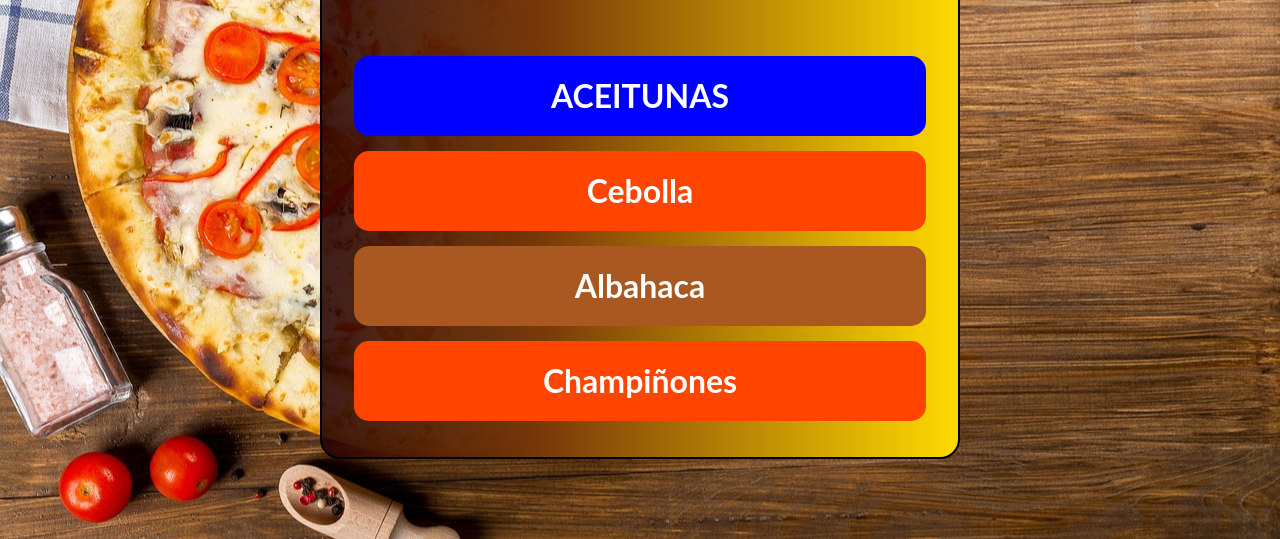
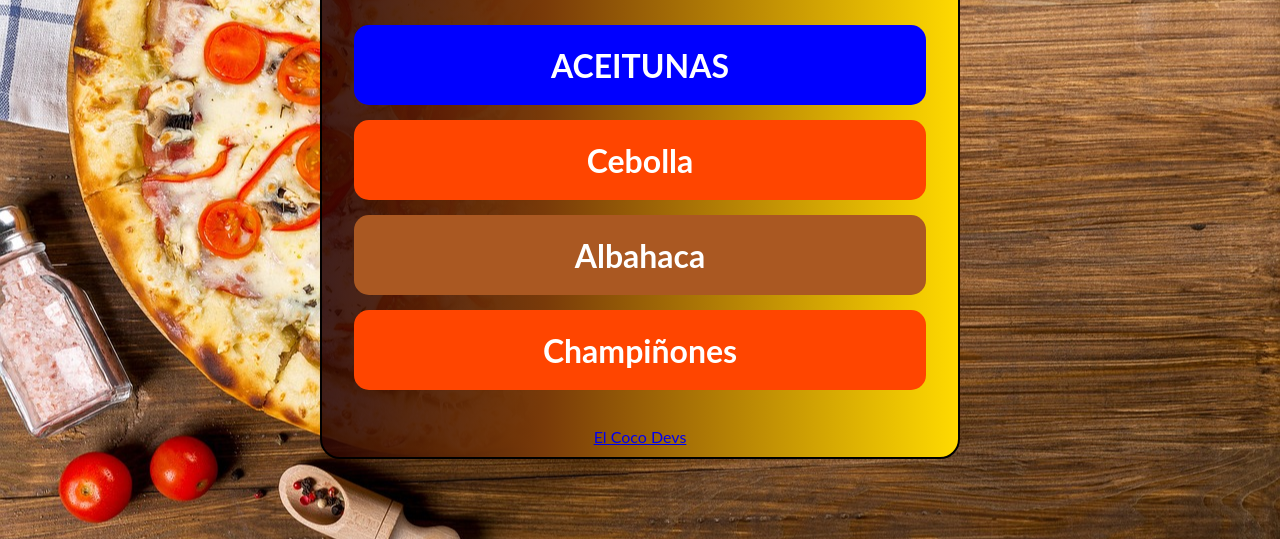
Before and after one commit to elCoco99/curso-dom-js, a plain HTML site: page pizza-topping/index.html in a window 1280 px wide. Shown: the part 261-800 px from the top of the page. Drawn offline with Linux system fonts and the light colour scheme.

Commit message:
agregar ejemplos de manipulacion del dom con JS

```diff
--- a/pizza-topping/index.html
+++ b/pizza-topping/index.html
@@ -16,6 +16,7 @@
       <li class="topping marron" id="albahaca">Albahaca</li>
       <li class="topping naranja" >Champiñones</li>
     </ul>
+    <a href="elcocodev.com">El Coco Devs</a>
   </div>
   <script src="./main.js"></script>
 </body>
--- a/pizza-topping/main.js
+++ b/pizza-topping/main.js
@@ -1,4 +1,28 @@
+/* Agregar estilos desde CSS */
+
 const topping = document.querySelector('.topping')
 
 topping.style.backgroundColor = 'blue'
 topping.style.textTransform = 'uppercase'
+
+/* Seleccionar texto */
+
+const topList = document.getElementById('toppings')
+
+console.log('> inner Text')
+console.log(topList.innerText)
+
+console.log('> text Content')
+console.log(topList.textContent)
+
+console.log('> innerHTML')
+console.log(topList.innerHTML)
+
+ /* Modificar atributos de elementos HTML */
+
+ const link = document.getElementsByTagName('a')
+ console.log(link[0].getAttribute('href'))
+
+ link[0].removeAttribute('href')
+
+ link[0].setAttribute('href', 'elcocodev.com')
```
